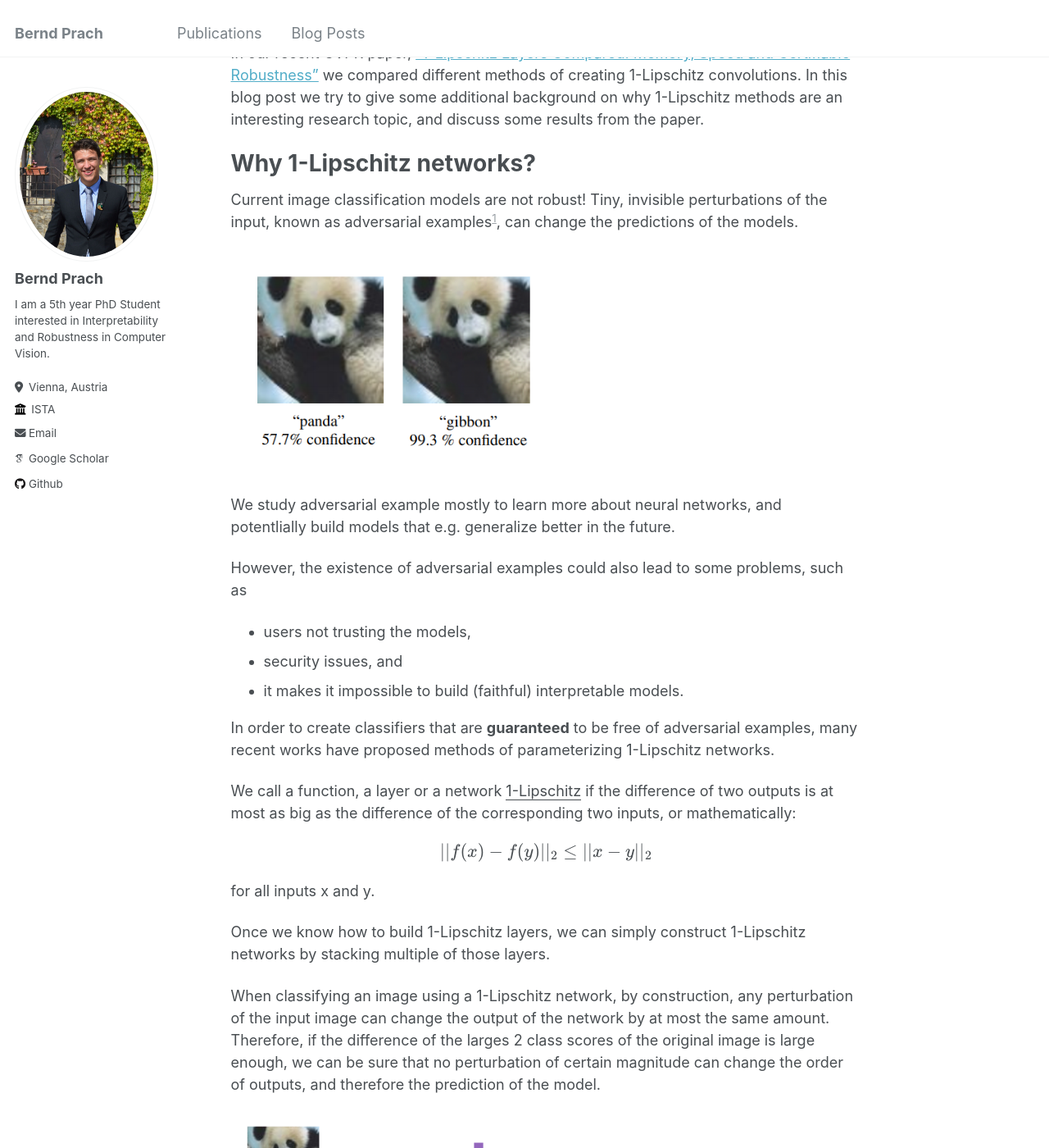
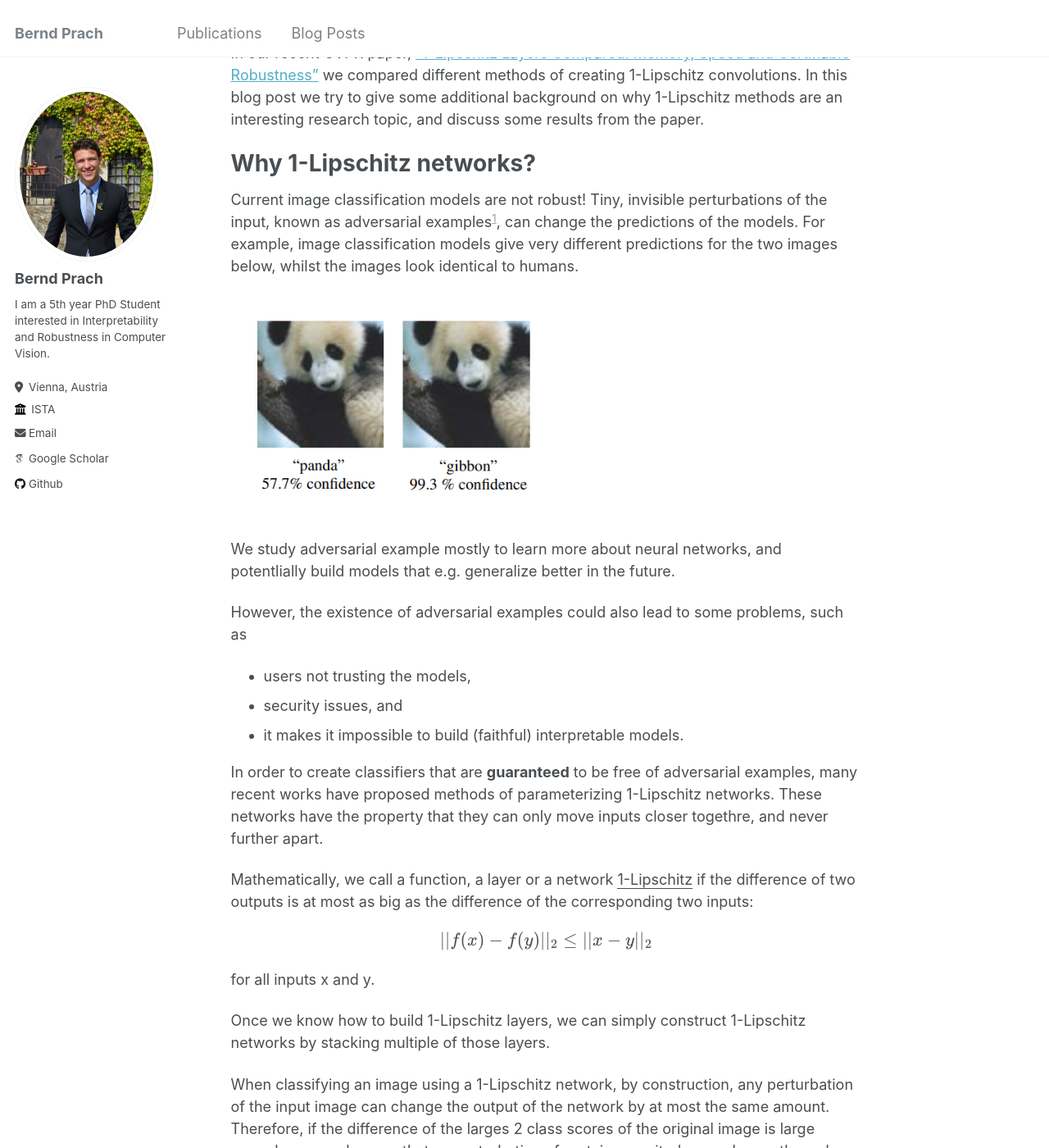
Before and after one commit to berndprach/berndprach.github.io, a Jekyll site: the page built from _posts/2024-06-26-1LipschitzLayersCompared.md, in a window 1280 px wide and 1400 px high, scrolled down 298 px. Shown: the whole window at 82% size. Built offline with Jekyll 4.4.1, drawn with Linux system fonts in a browser that asks for light colours; some web fonts are replaced; some of the changed text lies outside the part shown.

Commit message:
Update 2024-06-26-1LipschitzLayersCompared.md

```diff
--- a/_posts/2024-06-26-1LipschitzLayersCompared.md
+++ b/_posts/2024-06-26-1LipschitzLayersCompared.md
@@ -19,6 +19,7 @@ Why 1-Lipschitz networks?
 
 Current image classification models are not robust!
 Tiny, invisible perturbations of the input, known as adversarial examples[^ae], can change the predictions of the models.
+For example, image classification models give very different predictions for the two images below, whilst the images look identical to humans.
 
 [^ae]: Szegedy et al. 2014; Goodfellow, Shlens, and Szegedy 2015
 
@@ -34,8 +35,9 @@ However, the existence of adversarial examples could also lead to some problems,
 
 In order to create classifiers that are **guaranteed** to be free of adversarial examples,
 many recent works have proposed methods of parameterizing 1-Lipschitz networks.
+These networks have the property that they can only move inputs closer togethre, and never further apart.
 
-We call a function, a layer or a network <ins>1-Lipschitz</ins> if the difference of two outputs is at most as big as the difference of the corresponding two inputs, or mathematically:
+Mathematically, we call a function, a layer or a network <ins>1-Lipschitz</ins> if the difference of two outputs is at most as big as the difference of the corresponding two inputs:
 
 $$ ||f(x) - f(y)||_2 \le ||x - y||_2 $$
 
@@ -92,7 +94,7 @@ Given a kernel \\(K\\), the exponential convolution can be defined as
 $$ \exp(K)(x) = x + \frac{K \ast x}{1} + \frac{K \ast^2 x}{2!} + \dots + \frac{K \ast^t x}{t!} + \dots, $$
 
 where \\(\ast^t\\) denotes a convolution applied \\(t\\) times.
-The authors proved that any exponential convolution has an orthogonal Jacobian matrix as long as L is skew-symmetric,
+The authors proved that any exponential convolution has an orthogonal Jacobian matrix as long as \\(K\\) is skew-symmetric,
 providing a way of parameterizing 1-Lipschitz layers.
 In their work, the sum of the infinite series is approximated by computing only the first 5 terms during training and the first 12 terms during the inference,
 and L is normalized to have unitary spectral norm.
```
